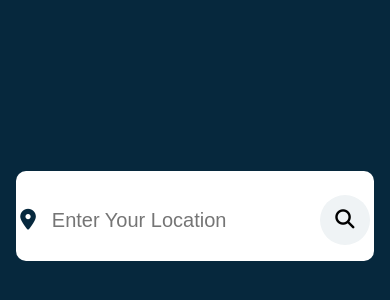
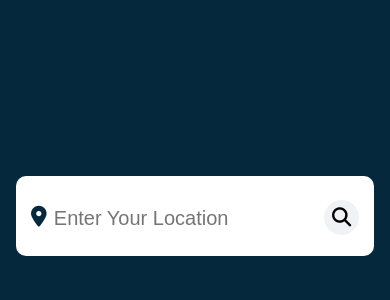
Before and after one commit to EleneQ/Weather-app, a plain HTML site: page index.html in a window 390 px wide. Shown: the part 206-506 px from the top of the page. Drawn offline with Linux system fonts and the light colour scheme.

Commit message:
updated css for mobile sizing

```diff
--- a/style.css
+++ b/style.css
@@ -33,6 +33,7 @@ button {
   padding: 1.5rem 2rem;
   border-radius: 10px;
   width: 400px;
+  min-width: 330px;
   height: 90px;
   overflow: hidden;
   transition: 0.6s ease-out;
@@ -47,6 +48,7 @@ button {
   gap: 0;
   height: min-content;
   font-size: 1.3rem;
+  justify-content: space-between;
 }
 
 .search-box input {
@@ -65,10 +67,7 @@ button {
 
 .search-box button {
   background-color: rgb(239, 243, 245);
-  /* the 3 lines below are used to make sure that the width of this button never changes */
-  width: 100vw;
-  min-width: 50px;
-  max-width: 50px;
+  width: 50px;
   height: 50px;
   border-radius: 50%;
   border: none;
@@ -165,5 +164,18 @@ button {
 @media (max-width: 450px) {
   .card {
     width: calc(100% - 2rem);
+    padding-inline: 15px;
+    height: 80px;
+  }
+
+  .search-box input {
+    padding-left: 5px;
+  }
+
+  .search-box button {
+    width: 100vw;
+    min-width: 35px;
+    max-width: 35px;
+    height: 35px;
   }
 }
```
